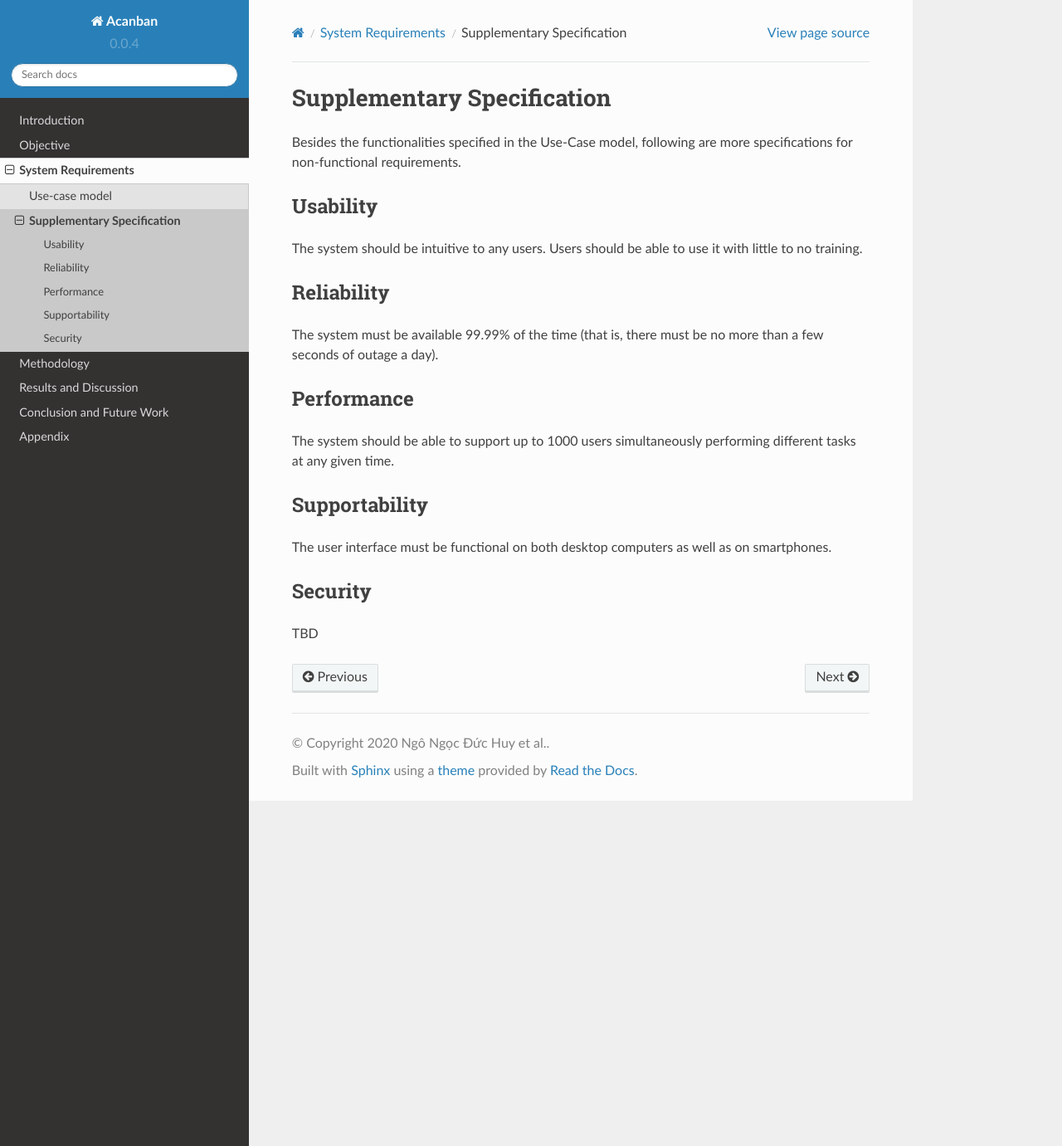
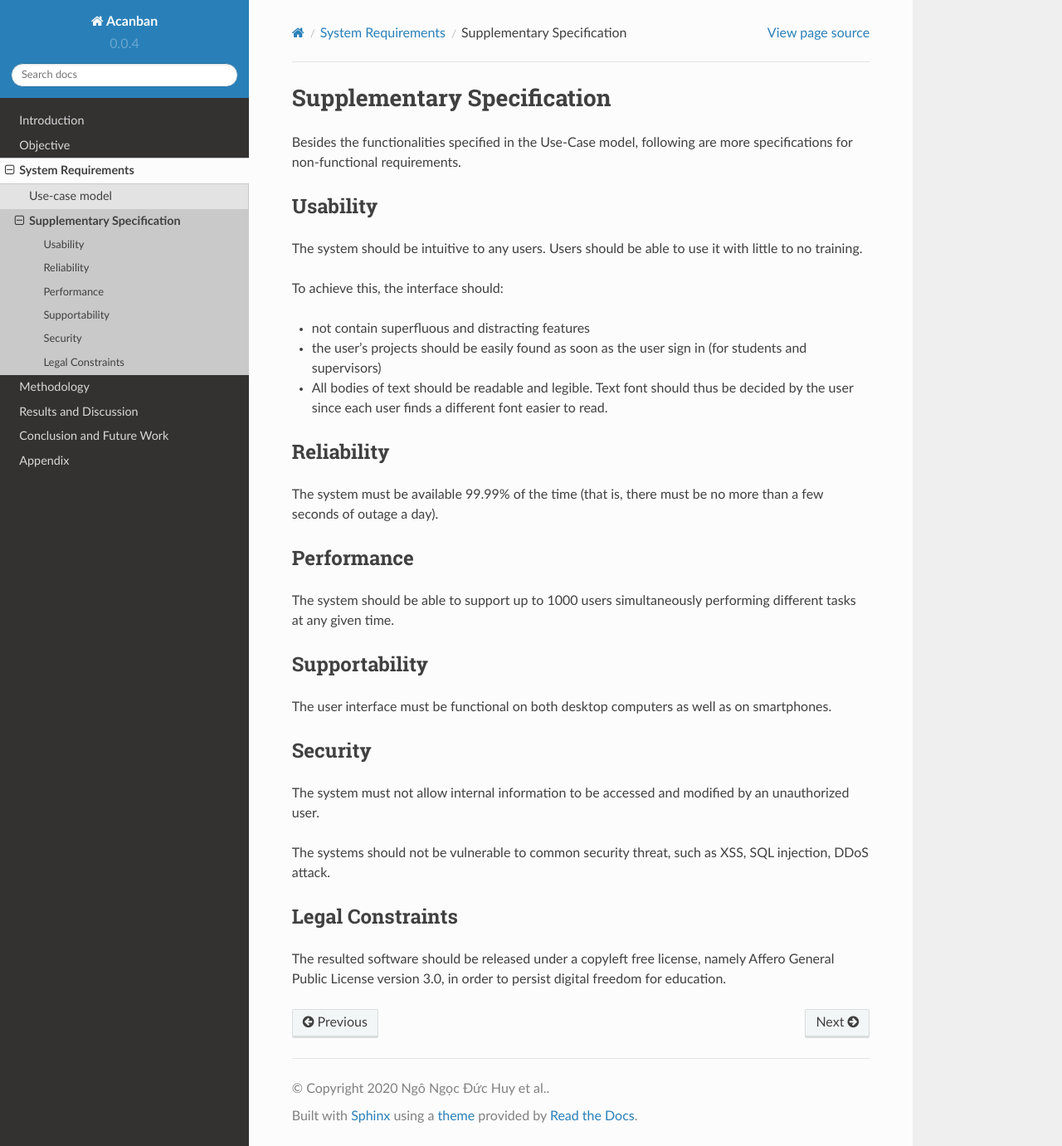
Before and after one commit to Huy-Ngo/acanban, a Sphinx documentation site: the page built from docs/source/req/suppl-spec.rst, in a window 1280 px wide and 1381 px high. Shown: the whole window at 83% size. Built offline with Sphinx 7.4.7 and the Read the Docs theme 2.0.0, drawn with Linux system fonts in a browser that asks for light colours; pages that are not in the unit, such as notebooks, are missing from menus; the version number is read from the project's files by our own code.

Commit message:
Update more about Usability, Security, and Legal Constraints

```diff
--- a/docs/source/req/suppl-spec.rst
+++ b/docs/source/req/suppl-spec.rst
@@ -9,6 +9,16 @@ Usability
 
 The system should be intuitive to any users.
 Users should be able to use it with little to no training.
+
+To achieve this, the interface should:
+
+- not contain superfluous and distracting features
+- the user's projects should be easily found as soon as the user sign in
+  (for students and supervisors)
+- All bodies of text should be readable and legible.
+  Text font should thus be decided by the user
+  since each user finds a different font easier to read.
+
 
 Reliability
 -----------
@@ -31,4 +41,15 @@ as well as on smartphones.
 Security
 --------
 
-TBD
+The system must not allow internal information to be accessed and modified
+by an unauthorized user.
+
+The systems should not be vulnerable to common security threat, such as
+XSS, SQL injection, DDoS attack.
+
+Legal Constraints
+-----------------
+
+The resulted software should be released under a copyleft free license,
+namely Affero General Public License version 3.0,
+in order to persist digital freedom for education.
```
